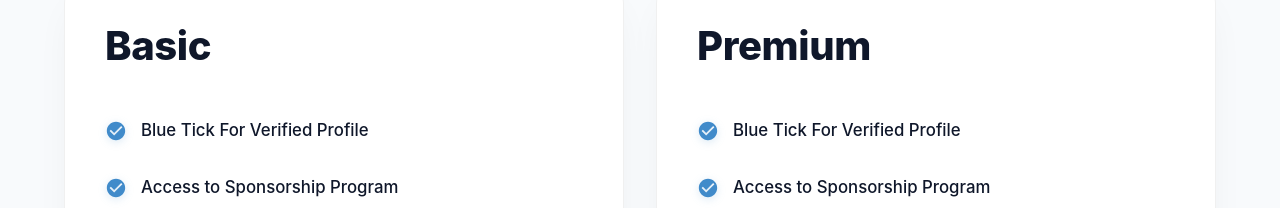
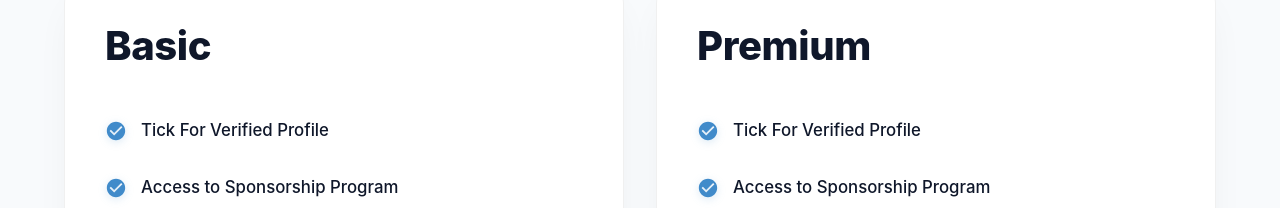
Before and after one commit to harshkale612/youinsports-home-page-v2, a React (Vite) app: page /plans in a window 1280 px wide. Shown: the part 355-563 px from the top of the page. Built offline with nearby package versions, Linux system fonts and the light colour scheme; no server answers.

Commit message:
Cosmatic updates

```diff
--- a/src/components/PricingFAQ.jsx
+++ b/src/components/PricingFAQ.jsx
@@ -341,7 +341,7 @@ export const PRICING_FAQ_ITEMS = [
     id: 'whats-included-premium',
     question: 'What is included in the Premium plan?',
     answer:
-      'Premium includes everything in Basic (Blue Tick for Verified Profile and Access to Sponsorship Program) plus: Generate PGN with Scoresheet/Game Video, Download PGN File, Game Analysis, and Stockfish Analysis.',
+      'Premium includes everything in Basic (Tick For Verified Profile and Access to Sponsorship Program) plus: Generate PGN with Scoresheet/Game Video, Download PGN File, Game Analysis, and Stockfish Analysis.',
   },
   {
     id: 'monthly-or-yearly',
--- a/src/pages/Plans.jsx
+++ b/src/pages/Plans.jsx
@@ -75,7 +75,7 @@ const Plans = () => {
       {
         title: 'Basic',
         features: [
-          'Blue Tick For Verified Profile',
+          'Tick For Verified Profile',
           'Access to Sponsorship Program',
         ],
         yearly: {
@@ -89,7 +89,7 @@ const Plans = () => {
       {
         title: 'Premium',
         features: [
-          'Blue Tick For Verified Profile',
+          'Tick For Verified Profile',
           'Access to Sponsorship Program',
           'Generate PGN with Scoresheet/Game Video',
           'Download PGN File',
```
